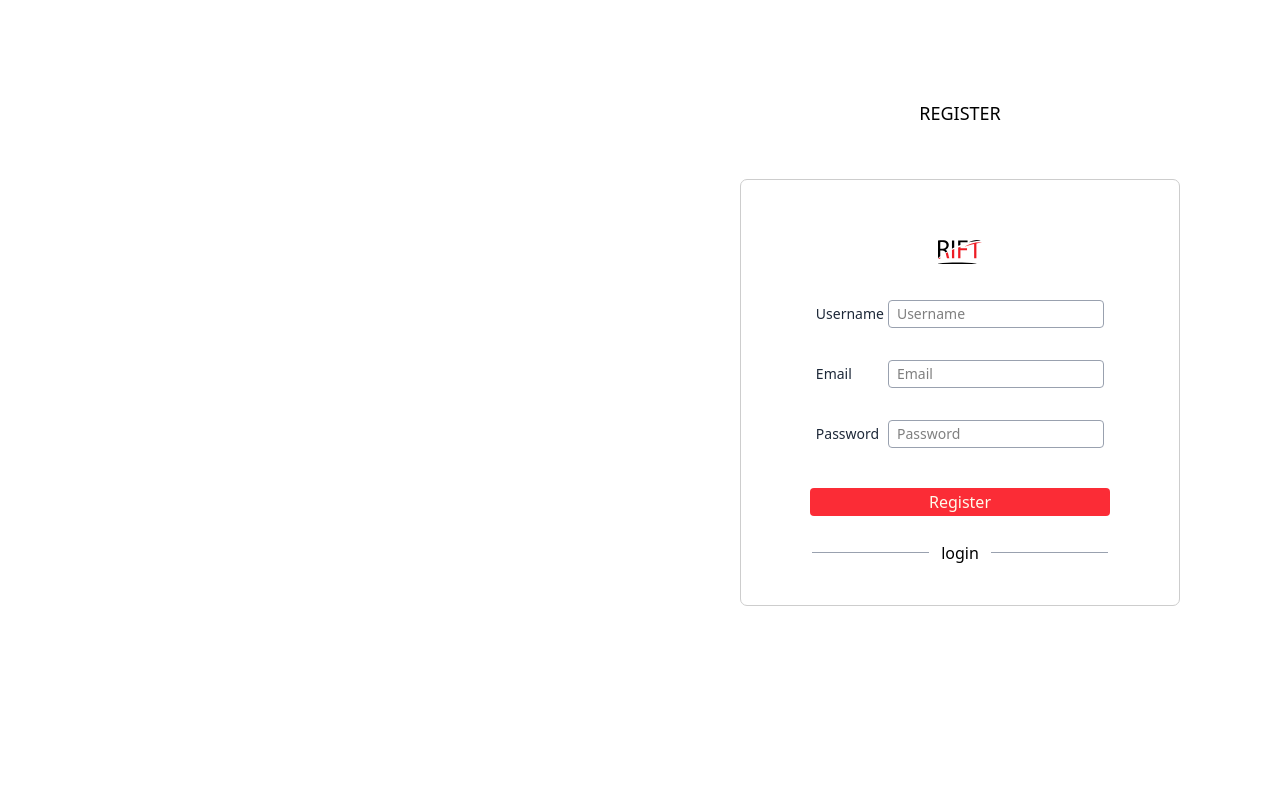
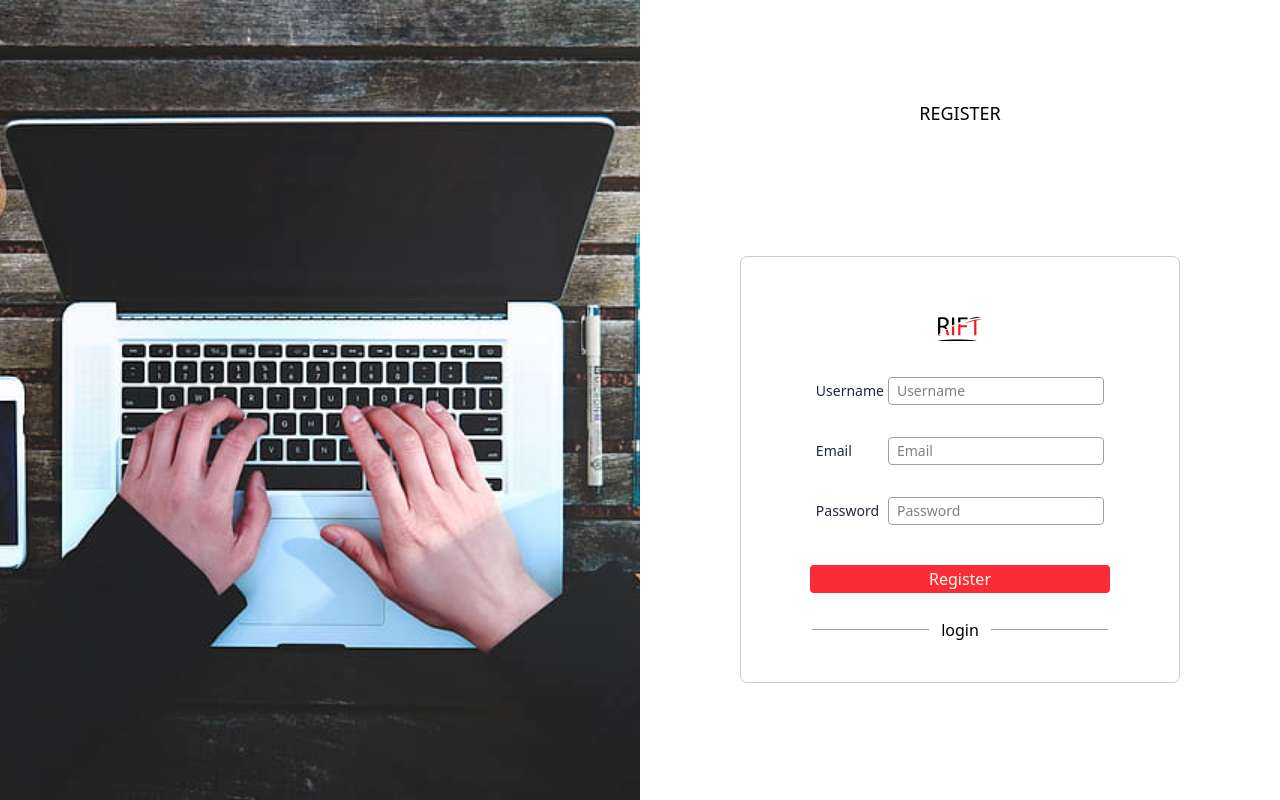
Before and after one commit to elvisanthonyy/rift, a React (Vite) app in the folder frontend/: page /register in a window 1280 px wide. Shown: the top 800 px of the page. Built offline with nearby package versions, Linux system fonts and the light colour scheme; no server answers.

Commit message:
responsive

```diff
--- a/frontend/src/components/EditModal.jsx
+++ b/frontend/src/components/EditModal.jsx
@@ -3,6 +3,8 @@ import axios from "axios";
 import { toast, ToastContainer } from "react-toastify";
 import "react-toastify/dist/ReactToastify.css";
 import { ThemeContext } from "../contexts/ThemeContext";
+
+const API = import.meta.env.VITE_REACT_API_URL;
 
 const EditModal = ({ post, onClose }) => {
   const { theme } = useContext(ThemeContext);
@@ -20,7 +22,7 @@ const EditModal = ({ post, onClose }) => {
 
     setLoading(true);
     axios
-      .put(`http://localhost:3000/post/${post._id}`, data, {
+      .put(`${API}/post/${post._id}`, data, {
         headers: {
           Authorization: `Bearer ${token}`,
         },
--- a/frontend/src/components/Footer.jsx
+++ b/frontend/src/components/Footer.jsx
@@ -3,7 +3,7 @@ import React from "react";
 const Footer = () => {
   return (
     <>
-      <div className="w-full h-80 flex bg-darkTheme-body text-sm text-darkTheme-text justify-center items-center">
+      <div className="w-full m:h-80 h-fit flex bg-darkTheme-body text-sm text-darkTheme-text justify-center items-center">
         <p className="w-[40%] m-10">
           Lorem ipsum, dolor sit amet consectetur adipisicing elit. Accusamus
           quo a maiores delectus laboriosam expedita iste minima minus ex ipsa
--- a/frontend/src/components/Form.jsx
+++ b/frontend/src/components/Form.jsx
@@ -57,15 +57,15 @@ const Form = ({ route, method }) => {
   };
 
   return (
-    <div className="flex h-screen items-center w-full ">
-      <div className="w-[50%] h-screen">
-        <img className="hidden object-cover h-full" src={back}></img>
+    <div className="flex h-screen justify-center  w-full ">
+      <div className=" hidden lg:block w-[50%] h-screen">
+        <img className=" object-cover h-full" src={back}></img>
       </div>
-      <div className="flex flex-col w-[50%] items-center h-screen">
-        <h1 className=" m-3 text-[18px] mt-25 mb-5 ">{name.toUpperCase()}</h1>
+      <div className="flex  w-[100%] flex-col md:w-[50%] justify-center items-center ">
+        <h1 className=" m-3 text-[18px] lg:mt-25">{name.toUpperCase()}</h1>
         <form
           autoComplete="off"
-          className="flex min-h-90 h-fit w-110 flex-col mt-8 border-1 m-auto border-lightTheme-border rounded-[7px] p-10 justify-evenly  items-center relative text-left bg-white"
+          className="flex min-h-90 h-fit w-100 md:w-110 lg:m-auto flex-col mt-4 border-1  border-lightTheme-border rounded-[7px] p-10 justify-evenly  items-center relative text-left bg-white"
         >
           <img src={rift} className="h-6 m-5" alt="rift" />
 
@@ -75,7 +75,7 @@ const Form = ({ route, method }) => {
             <div className="text-red-700 text-xl">{message}</div>
           )}
           {method == "register" ? (
-            <div className="flex h-fit w-[85%] p-2 m-2 justify-between text-sm items-center text-left bg-white-400">
+            <div className="flex h-fit w-[95%]  lg:w-[85%] p-2 m-2 justify-between text-sm items-center text-left bg-white-400">
               <label className="text-gray-800">Username</label>
               <input
                 type="email"
@@ -90,7 +90,7 @@ const Form = ({ route, method }) => {
             ""
           )}
 
-          <div className="flex h-fit w-[85%] p-2 m-2 justify-between text-sm items-center text-left bg-white-400">
+          <div className="flex h-fit  w-[95%]  lg:w-[85%] p-2 m-2 justify-between text-sm items-center text-left bg-white-400">
             <label className="text-gray-800">Email</label>
             <input
               className="border-1 px-2 py-[3px] w-[75%] rounded-[4px] border-gray-400 focus:outline-none"
@@ -102,7 +102,7 @@ const Form = ({ route, method }) => {
             />
           </div>
 
-          <div className="flex h-fit w-[85%] p-2 m-2 justify-between text-sm items-center text-left bg-white-400">
+          <div className="flex h-fit  w-[95%]  lg:w-[85%] p-2 m-2 justify-between text-sm items-center text-left bg-white-400">
             <label className="text-gray-800">Password</label>
             <input
               className="border-1 px-2 py-[3px] w-[75%] rounded-[4px] border-gray-400 focus:outline-none"
--- a/frontend/src/components/Nav.jsx
+++ b/frontend/src/components/Nav.jsx
@@ -19,6 +19,8 @@ import { ConversationContext } from "./ConversationContext";
 import { ThemeContext } from "../contexts/ThemeContext";
 import { MdDarkMode, MdLightMode } from "react-icons/md";
 
+const API = import.meta.env.VITE_REACT_API_URL;
+
 const Nav = ({ handle, handleT, method, checkMessage, checkFriend }) => {
   const navigate = useNavigate();
   const { selectedConversation, setSelectedConversation } =
@@ -32,7 +34,7 @@ const Nav = ({ handle, handleT, method, checkMessage, checkFriend }) => {
     const token = localStorage.getItem("token");
     setLoading(true);
     axios
-      .get("http://localhost:3000/user/profile", {
+      .get(`${API}/user/profile`, {
         headers: {
           Authorization: `Bearer ${token}`,
         },
--- a/frontend/src/components/UserPost.jsx
+++ b/frontend/src/components/UserPost.jsx
@@ -8,6 +8,8 @@ import axios from "axios";
 import { ToastContainer, toast } from "react-toastify";
 import "react-toastify/dist/ReactToastify.css";
 import { ThemeContext } from "../contexts/ThemeContext";
+
+const API = import.meta.env.VITE_REACT_API_URL;
 
 const UserPost = ({ post, getPost, userId }) => {
   const { theme } = useContext(ThemeContext);
@@ -31,7 +33,7 @@ const UserPost = ({ post, getPost, userId }) => {
     const token = localStorage.getItem("token");
 
     axios
-      .post(`http://localhost:3000/post/${post._id}`, null, {
+      .post(`${API}/post/${post._id}`, null, {
         headers: {
           Authorization: `Bearer ${token}`,
         },
@@ -65,7 +67,7 @@ const UserPost = ({ post, getPost, userId }) => {
   const handleDelete = (id) => {
     const token = localStorage.getItem("token");
     axios
-      .delete(`http://localhost:3000/post/delete/${id}`, {
+      .delete(`${API}/post/delete/${id}`, {
         headers: {
           Authorization: `Bearer ${token}`,
         },
--- a/frontend/src/pages/Profile.jsx
+++ b/frontend/src/pages/Profile.jsx
@@ -10,7 +10,7 @@ import "react-toastify/dist/ReactToastify.css";
 import { ThemeContext } from "../contexts/ThemeContext";
 import ButtonLoading from "../components/ButtonLoading";
 
-const API = import.meta.env.REACT_API;
+const API = import.meta.env.VITE_REACT_API_URL;
 
 const Profile = () => {
   const { theme } = useContext(ThemeContext);
@@ -197,7 +197,7 @@ const Profile = () => {
               {loading.fetchData ? (
                 //ensure post is not undefined to prevent erro
                 <Loading />
-              ) : posts.length == 0 ? (
+              ) : posts === undefined || null ? (
                 <div className="mt-auto mb-auto">No post yet</div>
               ) : (
                 <div
```
Also changed, not shown: 2 other files (tests, documents, lock files or other folders).
